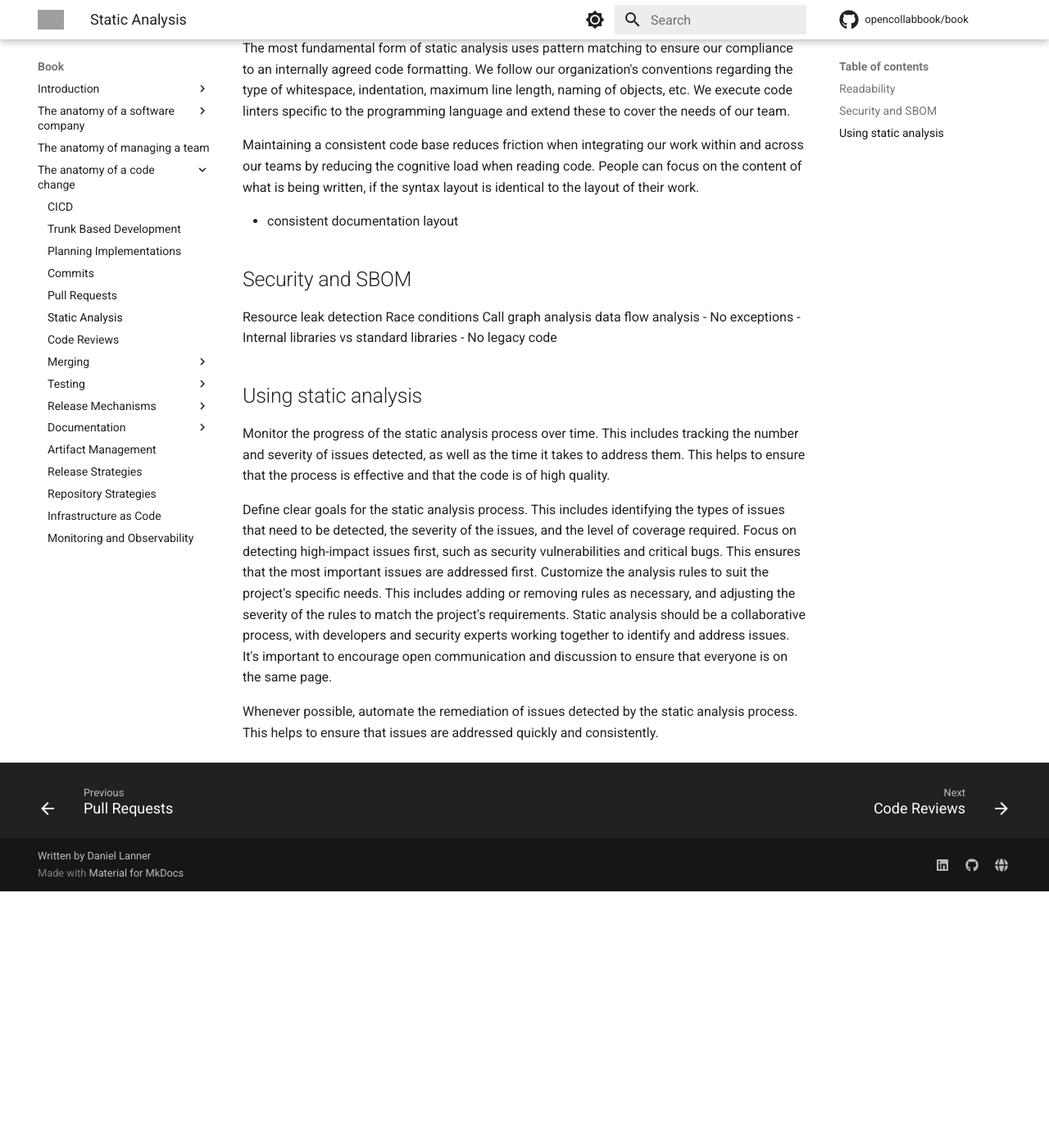
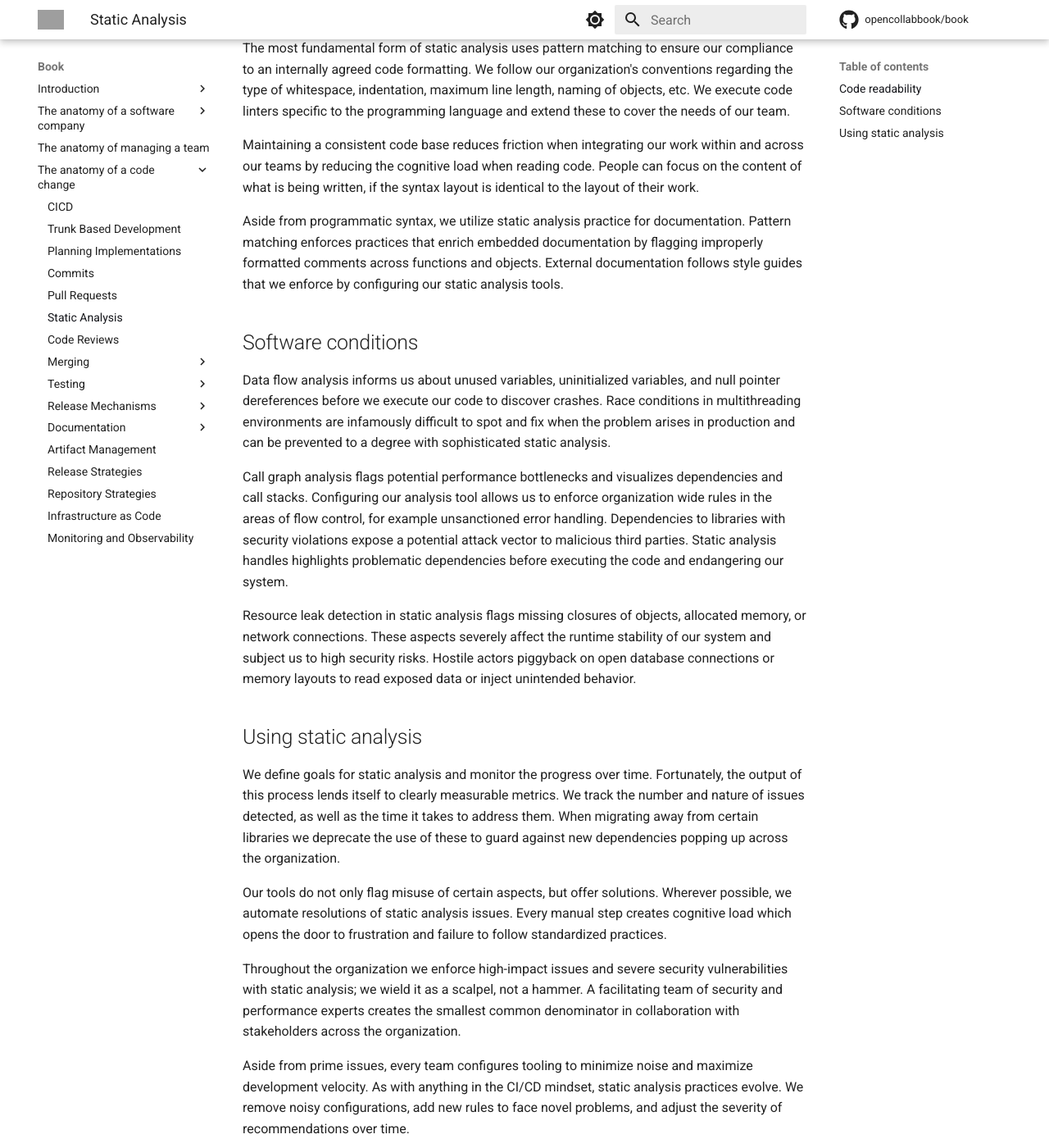
Before and after one commit to engineering-collaboration/book, an MkDocs documentation site: the page built from docs/book/anatomy-of-a-code-change/static-analysis.md, in a window 1280 px wide and 1400 px high, scrolled down 376 px. Shown: the whole window at 82% size. Built offline with MkDocs 1.6.1 and Material for MkDocs 9.7.7, drawn with Linux system fonts in a browser that asks for light colours; comment, search, counter and statistics services are not loaded; before the commit the page ends 1463 px from its top, so only the background shows below that; grey boxes are pictures that could not be loaded.

Commit message:
Edit static analysis

```diff
--- a/docs/book/anatomy-of-a-code-change/static-analysis.md
+++ b/docs/book/anatomy-of-a-code-change/static-analysis.md
@@ -2,28 +2,28 @@
 
 Static analysis scans the syntax of our code without actually executing it. It verifies that we follow agreed-upon conventions in our solution to maintain consistent readability, avoid bugs, and prevent security vulnerabilities before running our code. Static analysis is run at every step of our code change; pre-merge, post-merge, and pre-release.
 
-## Readability
+## Code readability
 
 The most fundamental form of static analysis uses pattern matching to ensure our compliance to an internally agreed code formatting. We follow our organization's conventions regarding the type of whitespace, indentation, maximum line length, naming of objects, etc. We execute code linters specific to the programming language and extend these to cover the needs of our team.
 
 Maintaining a consistent code base reduces friction when integrating our work within and across our teams by reducing the cognitive load when reading code. People can focus on the content of what is being written, if the syntax layout is identical to the layout of their work.
 
-- consistent documentation layout
+Aside from programmatic syntax, we utilize static analysis practice for documentation. Pattern matching enforces practices that enrich embedded documentation by flagging improperly formatted comments across functions and objects. External documentation follows style guides that we enforce by configuring our static analysis tools.
 
-## Security and SBOM
+## Software conditions
 
-Resource leak detection
-Race conditions
-Call graph analysis
-data flow analysis
-- No exceptions
-- Internal libraries vs standard libraries
-- No legacy code
+Data flow analysis informs us about unused variables, uninitialized variables, and null pointer dereferences before we execute our code to discover crashes. Race conditions in multithreading environments are infamously difficult to spot and fix when the problem arises in production and can be prevented to a degree with sophisticated static analysis.
+
+Call graph analysis flags potential performance bottlenecks and visualizes dependencies and call stacks. Configuring our analysis tool allows us to enforce organization wide rules in the areas of flow control, for example unsanctioned error handling. Dependencies to libraries with security violations expose a potential attack vector to malicious third parties. Static analysis handles highlights problematic dependencies before executing the code and endangering our system.
+
+Resource leak detection in static analysis flags missing closures of objects, allocated memory, or network connections. These aspects severely affect the runtime stability of our system and subject us to high security risks. Hostile actors piggyback on open database connections or memory layouts to read exposed data or inject unintended behavior.
 
 ## Using static analysis
 
-Monitor the progress of the static analysis process over time. This includes tracking the number and severity of issues detected, as well as the time it takes to address them. This helps to ensure that the process is effective and that the code is of high quality.
+We define goals for static analysis and monitor the progress over time. Fortunately, the output of this process lends itself to clearly measurable metrics. We track the number and nature of issues detected, as well as the time it takes to address them. When migrating away from certain libraries we deprecate the use of these to guard against new dependencies popping up across the organization.
 
-Define clear goals for the static analysis process. This includes identifying the types of issues that need to be detected, the severity of the issues, and the level of coverage required. Focus on detecting high-impact issues first, such as security vulnerabilities and critical bugs. This ensures that the most important issues are addressed first. Customize the analysis rules to suit the project's specific needs. This includes adding or removing rules as necessary, and adjusting the severity of the rules to match the project's requirements. Static analysis should be a collaborative process, with developers and security experts working together to identify and address issues. It's important to encourage open communication and discussion to ensure that everyone is on the same page.
+Our tools do not only flag misuse of certain aspects, but offer solutions. Wherever possible, we automate resolutions of static analysis issues. Every manual step creates cognitive load which opens the door to frustration and failure to follow standardized practices.
 
-Whenever possible, automate the remediation of issues detected by the static analysis process. This helps to ensure that issues are addressed quickly and consistently.
+Throughout the organization we enforce high-impact issues and severe security vulnerabilities with static analysis; we wield it as a scalpel, not a hammer. A facilitating team of security and performance experts creates the smallest common denominator in collaboration with stakeholders across the organization.
+
+Aside from prime issues, every team configures tooling to minimize noise and maximize development velocity. As with anything in the CI/CD mindset, static analysis practices evolve. We remove noisy configurations, add new rules to face novel problems, and adjust the severity of recommendations over time.
```
